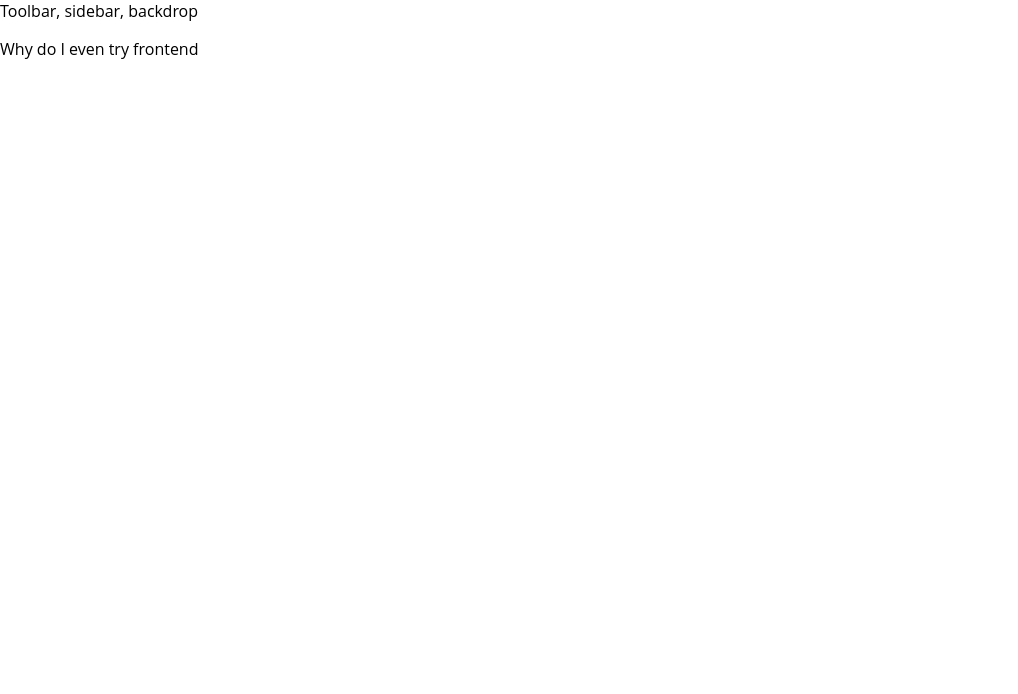
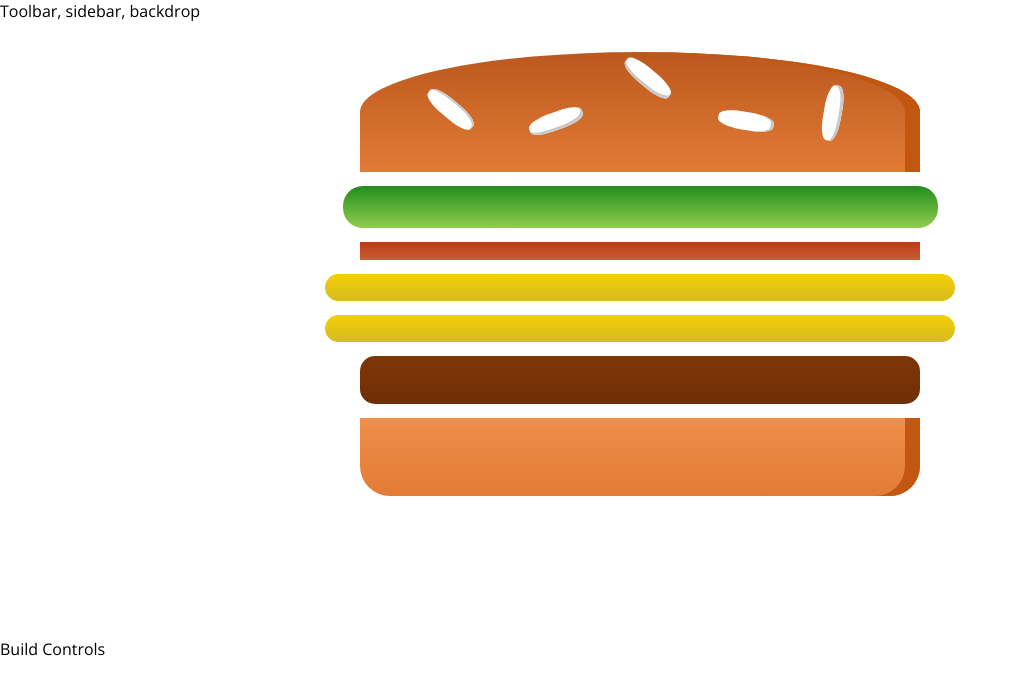
Before and after one commit to 99sparsh/McD-Visualizer, a React (Create React App) app: page / in a window 1280 px wide. Shown: the top 694 px of the page, without its empty margins (0-1018 px from the left). Built offline with nearby package versions, Linux system fonts and the light colour scheme.

Commit message:
added burger component

```diff
--- a/package.json
+++ b/package.json
@@ -6,6 +6,7 @@
     "@testing-library/jest-dom": "^4.2.4",
     "@testing-library/react": "^9.3.2",
     "@testing-library/user-event": "^7.1.2",
+    "prop-types": "^15.7.2",
     "react": "^16.13.1",
     "react-dom": "^16.13.1",
     "react-scripts": "3.4.3"
--- a/public/index.html
+++ b/public/index.html
@@ -24,6 +24,7 @@
       work correctly both with client-side routing and a non-root public URL.
       Learn how to configure a non-root public URL by running `npm run build`.
     -->
+    <link href="https://fonts.googleapis.com/css?family=Open+Sans:400,700" rel="stylesheet">
     <title>React App</title>
   </head>
   <body>
--- a/src/App.js
+++ b/src/App.js
@@ -1,11 +1,14 @@
 import React from "react";
 
 import Layout from "./components/Layout/Layout";
+import BurgerBuilder from "./containers/BurgerBuilder/BurgerBuilder";
 
 function App() {
     return (
         <div className="App">
-            <Layout>Why do I even try frontend</Layout>
+            <Layout>
+                <BurgerBuilder />
+            </Layout>
         </div>
     );
 }
--- /dev/null
+++ b/src/components/Burger/Burger.js
@@ -0,0 +1,28 @@
+import React from "react";
+
+import styles from "./Burger.module.css";
+import BurgerIngredient from "./BurgerIngredient/BurgerIngrident";
+
+const burger = (props) => {
+    let tranformedIngridents = Object.keys(props.ingredients)
+        .map((igKey) => {
+            return [...Array(props.ingredients[igKey])].map((_, i) => {
+                return <BurgerIngredient key={igKey + i} type={igKey} />;
+            });
+        })
+        .reduce((arr, el) => {
+            return arr.concat(el);
+        }, []);
+    if (tranformedIngridents.length === 0) {
+        tranformedIngridents = <p>No ingredients added</p>;
+    }
+    return (
+        <div className={styles.Burger}>
+            <BurgerIngredient type="bread-top" />
+            {tranformedIngridents}
+            <BurgerIngredient type="bread-bottom" />
+        </div>
+    );
+};
+
+export default burger;
--- /dev/null
+++ b/src/components/Burger/Burger.module.css
@@ -0,0 +1,30 @@
+.Burger {
+    width: 100%;
+    margin: auto;
+    height: 250px;
+    overflow: scroll;
+    text-align: center;
+    font-weight: bold;
+    font-size: 1.2rem;
+}
+
+@media (min-width: 500px) and (max-height: 400px) {
+    .Burger {
+        width: 350px;
+        height: 300px;
+    }
+}
+
+@media (min-width: 500px) and (min-height: 401px) {
+    .Burger {
+        width: 450px;
+        height: 400px;
+    }
+}
+
+@media (min-width: 1000px) and (min-height: 700px) {
+    .Burger {
+        width: 700px;
+        height: 600px;
+    }
+}
--- /dev/null
+++ b/src/components/Burger/BurgerIngredient/BurgerIngredient.module.css
@@ -0,0 +1,112 @@
+.BreadBottom {
+    height: 13%;
+    width: 80%;
+    background: linear-gradient(#f08e4a, #e27b36);
+    border-radius: 0 0 30px 30px;
+    box-shadow: inset -15px 0 #c15711;
+    margin: 2% auto;
+}
+
+.BreadTop {
+    height: 20%;
+    width: 80%;
+    background: linear-gradient(#bc581e, #e27b36);
+    border-radius: 50% 50% 0 0;
+    box-shadow: inset -15px 0 #c15711;
+    margin: 2% auto;
+    position: relative;
+}
+
+.Seeds1 {
+    width: 10%;
+    height: 15%;
+    position: absolute;
+    background-color: white;
+    left: 30%;
+    top: 50%;
+    border-radius: 40%;
+    transform: rotate(-20deg);
+    box-shadow: inset -2px -3px #c9c9c9;
+}
+
+.Seeds1:after {
+    content: "";
+    width: 100%;
+    height: 100%;
+    position: absolute;
+    background-color: white;
+    left: -170%;
+    top: -260%;
+    border-radius: 40%;
+    transform: rotate(60deg);
+    box-shadow: inset -1px 2px #c9c9c9;
+}
+
+.Seeds1:before {
+    content: "";
+    width: 100%;
+    height: 100%;
+    position: absolute;
+    background-color: white;
+    left: 180%;
+    top: -50%;
+    border-radius: 40%;
+    transform: rotate(60deg);
+    box-shadow: inset -1px -3px #c9c9c9;
+}
+
+.Seeds2 {
+    width: 10%;
+    height: 15%;
+    position: absolute;
+    background-color: white;
+    left: 64%;
+    top: 50%;
+    border-radius: 40%;
+    transform: rotate(10deg);
+    box-shadow: inset -3px 0 #c9c9c9;
+}
+
+.Seeds2:before {
+    content: "";
+    width: 100%;
+    height: 100%;
+    position: absolute;
+    background-color: white;
+    left: 150%;
+    top: -130%;
+    border-radius: 40%;
+    transform: rotate(90deg);
+    box-shadow: inset 1px 3px #c9c9c9;
+}
+
+.Meat {
+    width: 80%;
+    height: 8%;
+    background: linear-gradient(#7f3608, #702e05);
+    margin: 2% auto;
+    border-radius: 15px;
+}
+
+.Cheese {
+    width: 90%;
+    height: 4.5%;
+    margin: 2% auto;
+    background: linear-gradient(#f4d004, #d6bb22);
+    border-radius: 20px;
+}
+
+.Salad {
+    width: 85%;
+    height: 7%;
+    margin: 2% auto;
+    background: linear-gradient(#228c1d, #91ce50);
+    border-radius: 20px;
+}
+
+.Bacon {
+    width: 80%;
+    height: 3%;
+    background: linear-gradient(#bf3813, #c45e38);
+    margin: 2% auto;
+}
--- /dev/null
+++ b/src/components/Burger/BurgerIngredient/BurgerIngrident.js
@@ -0,0 +1,46 @@
+import React, { Component } from "react";
+import PropTypes from "prop-types";
+
+import classes from "./BurgerIngredient.module.css";
+
+class BurgerIngredient extends Component {
+    render() {
+        let ingredient = null;
+
+        switch (this.props.type) {
+            case "bread-bottom":
+                ingredient = <div className={classes.BreadBottom}></div>;
+                break;
+            case "bread-top":
+                ingredient = (
+                    <div className={classes.BreadTop}>
+                        <div className={classes.Seeds1}></div>
+                        <div className={classes.Seeds2}></div>
+                    </div>
+                );
+                break;
+            case "meat":
+                ingredient = <div className={classes.Meat}></div>;
+                break;
+            case "cheese":
+                ingredient = <div className={classes.Cheese}></div>;
+                break;
+            case "bacon":
+                ingredient = <div className={classes.Bacon}></div>;
+                break;
+            case "salad":
+                ingredient = <div className={classes.Salad}></div>;
+                break;
+            default:
+                ingredient = null;
+        }
+
+        return ingredient;
+    }
+}
+
+BurgerIngredient.propTypes = {
+    type: PropTypes.string.isRequired,
+};
+
+export default BurgerIngredient;
--- /dev/null
+++ b/src/containers/BurgerBuilder/BurgerBuilder.js
@@ -0,0 +1,24 @@
+import React, { Component } from "react";
+
+import Burger from "../../components/Burger/Burger";
+
+class BurgerBuilder extends Component {
+    state = {
+        ingredients: {
+            salad: 1,
+            bacon: 1,
+            cheese: 2,
+            meat: 1,
+        },
+    };
+    render() {
+        return (
+            <React.Fragment>
+                <Burger ingredients={this.state.ingredients} />
+                <div>Build Controls</div>
+            </React.Fragment>
+        );
+    }
+}
+
+export default BurgerBuilder;
```
Also changed, not shown: 2 other files (tests, documents, lock files or other folders).
